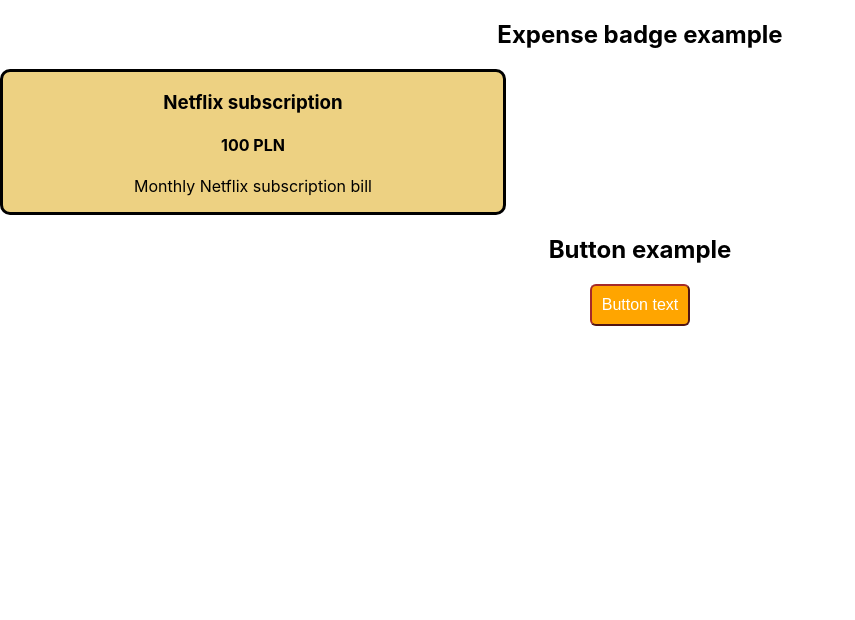
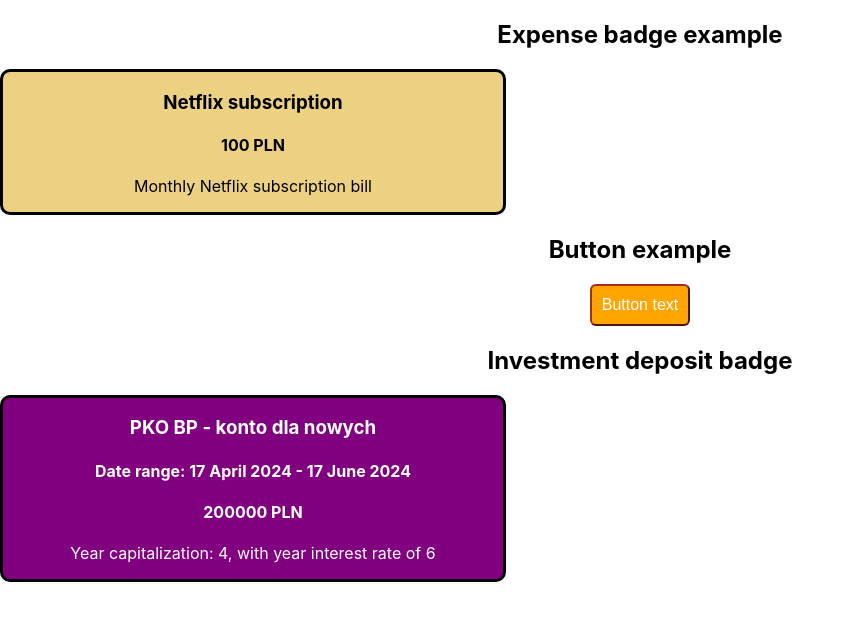
Before and after one commit to luckyluk07/ExpenseGuard, a React (Create React App) app in the folder expense_guard_frontend/: page / in a window 1280 px wide. Shown: the top 620 px of the page, without its empty margins (0-855 px from the left). Built offline with nearby package versions, Linux system fonts and the light colour scheme.

Commit message:
Add investment deposit badge component

```diff
--- a/expense_guard_frontend/src/App.js
+++ b/expense_guard_frontend/src/App.js
@@ -1,6 +1,7 @@
 import './App.css';
 import ExpenseBadge from './Components/ExpenseBadge/ExpenseBadge';
 import Button from './Components/Common/Button/Button';
+import InvestmentDepositBadge from './Components/InvestmentDeposit/InvestmentDepositBadge';
 
 function App() {
   return (
@@ -10,7 +11,13 @@
         <ExpenseBadge name='Netflix subscription' money={{amount: 100, currency: {code: "PLN"}}} description='Monthly Netflix subscription bill'/>
         <h2>Button example</h2>
         <Button text='Button text' onClick={() => {console.log('button click')}}/>
-
+        <h2>Investment deposit badge</h2>
+        <InvestmentDepositBadge name='PKO BP - konto dla nowych' startDate='17 April 2024' endDate='17 June 2024' startMoney={{amount: 200000, currency: {code: "PLN"}}} yearCapitalizationAmount={4} interestRate={6.0} />
+        {/* <div className='containerSkin containerShape'>
+        <h3>{props.name}</h3>
+        <h4>Date range: {props.startDate} - {props.endDate}</h4>
+        <h4>{props.startMoney.amount} {props.startMoney.currency.code}</h4>
+        <p>Year capitalization: {props.yearCapitalizationAmount}</p> */}
       </main>
     </div>
   );
--- /dev/null
+++ b/expense_guard_frontend/src/Components/InvestmentDeposit/InvestmentDepositBadge.css
@@ -0,0 +1,10 @@
+.containerShapeInvestment {
+    width: 500px;
+    border-radius: 10px;
+}
+
+.containerSkinInvestment {
+   background-color: purple;
+   border:3px solid #000;
+   color: white
+}
--- /dev/null
+++ b/expense_guard_frontend/src/Components/InvestmentDeposit/InvestmentDepositBadge.js
@@ -0,0 +1,15 @@
+import React from 'react';
+import './InvestmentDepositBadge.css';
+
+function InvestmentDepositBadge(props) {
+  return (
+    <div className='containerSkinInvestment containerShapeInvestment'>
+        <h3>{props.name}</h3>
+        <h4>Date range: {props.startDate} - {props.endDate}</h4>
+        <h4>{props.startMoney.amount} {props.startMoney.currency.code}</h4>
+        <p>Year capitalization: {props.yearCapitalizationAmount}, with year interest rate of {props.interestRate}</p>
+    </div>
+  );
+}
+
+export default InvestmentDepositBadge;
```
